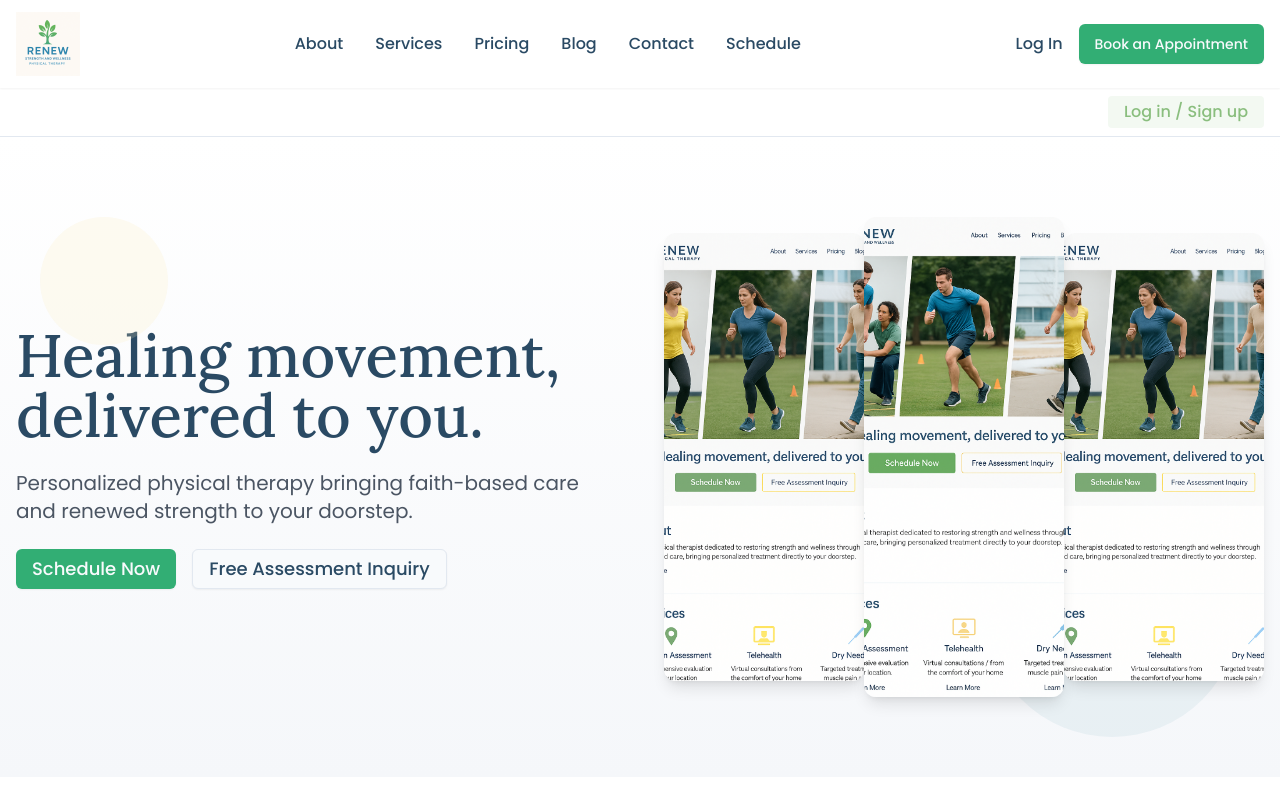
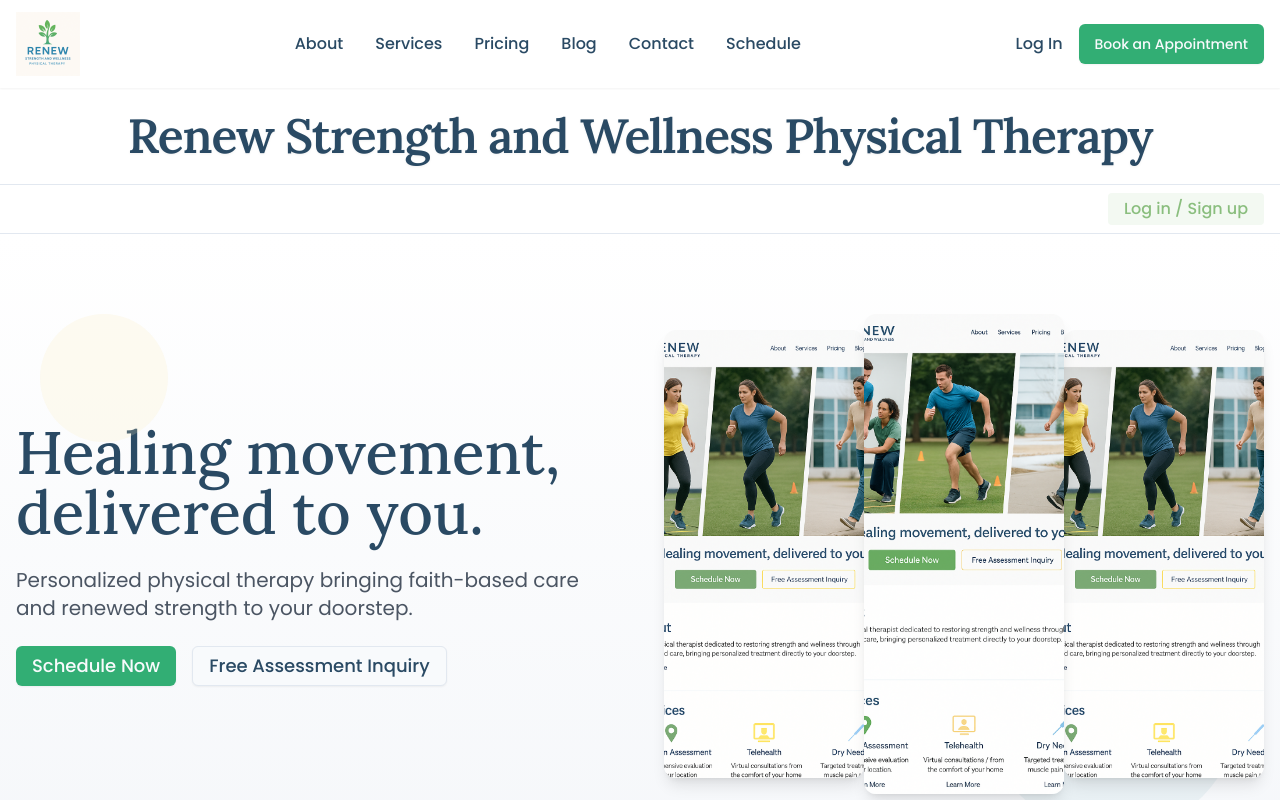
Before and after one commit to zrsmith4/renew-strength-portal, a React (Vite) app: page / in a window 1280 px wide. Shown: the top 800 px of the page. Built offline with nearby package versions, Linux system fonts and the light colour scheme.

Commit message:
Add Renew focus to hero section
Added "Renew strength and wellness physical therapy" as a prominent element in the HeroSection, positioned below the navbar.

```diff
--- a/src/pages/Index.tsx
+++ b/src/pages/Index.tsx
@@ -14,6 +14,12 @@ const Index = () => {
   return (
     <div className="min-h-screen flex flex-col">
       <NavBar />
+      {/* Main Focus Heading */}
+      <div className="w-full bg-white border-b py-6 flex flex-col items-center z-10 relative">
+        <h1 className="text-3xl md:text-5xl font-serif font-bold text-brand-navy text-center tracking-tight leading-tight drop-shadow-sm">
+          Renew Strength and Wellness Physical Therapy
+        </h1>
+      </div>
       <main>
         {/* Auth Link */}
         <div className="w-full text-right px-4 py-2 bg-white border-b">
```
